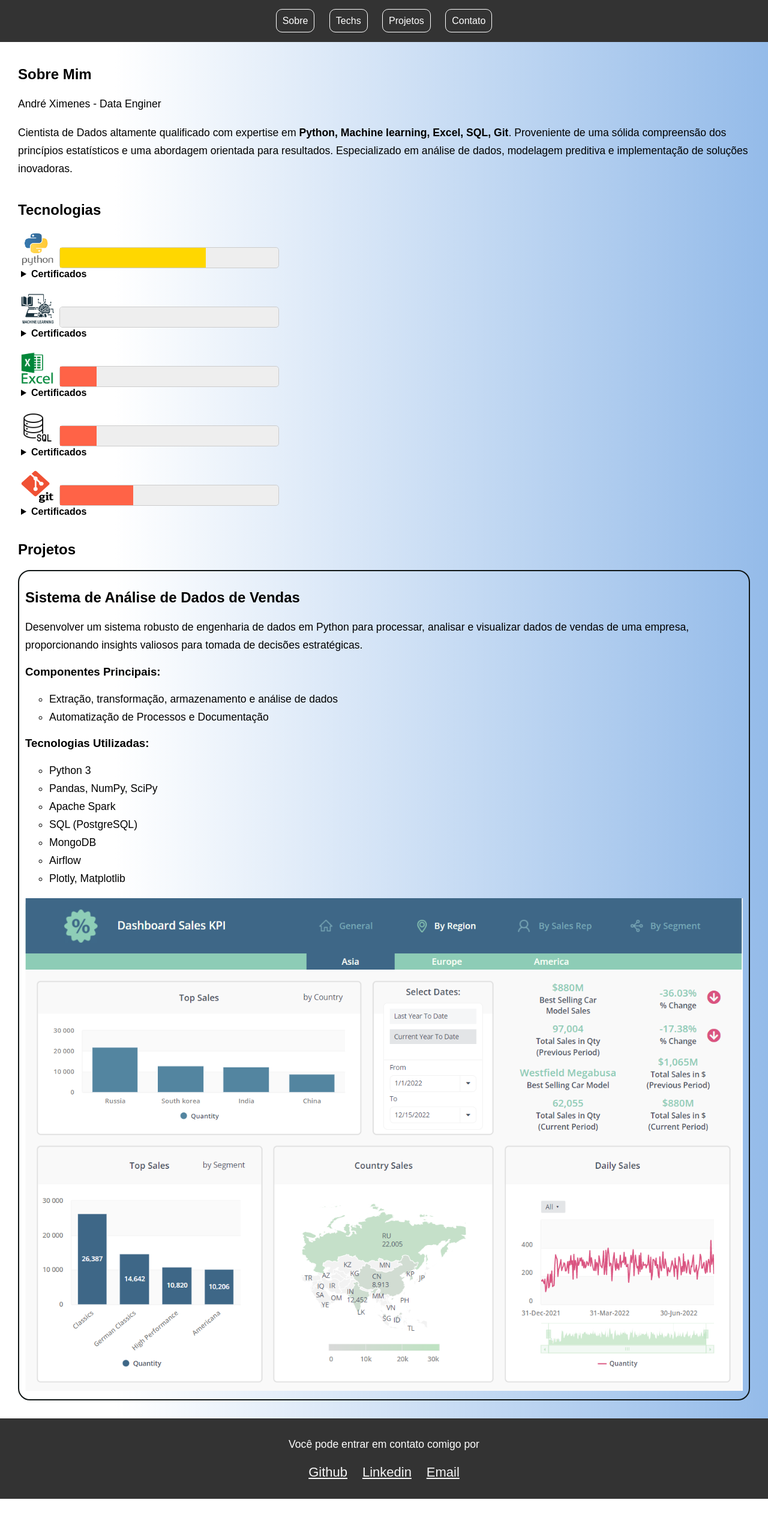
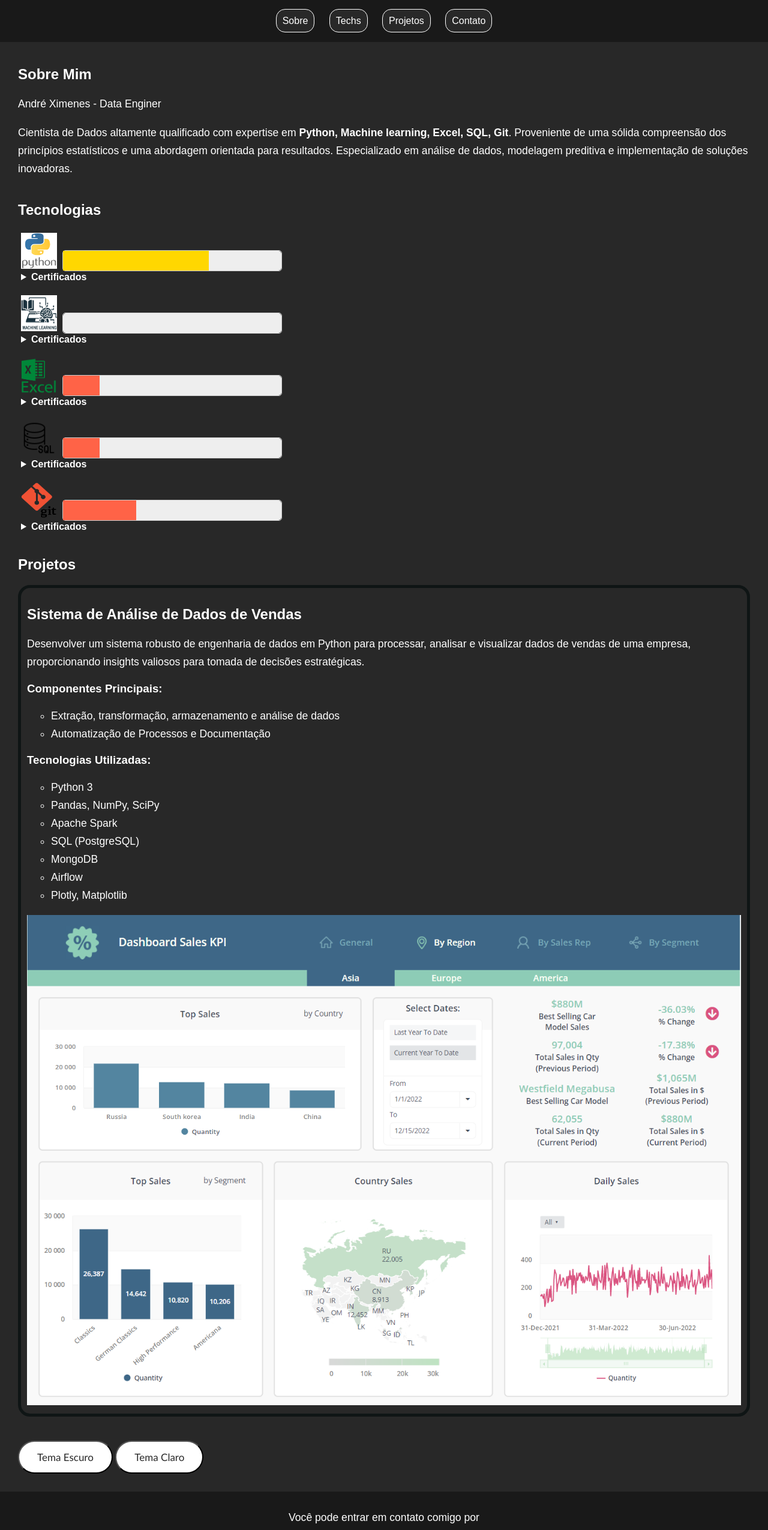
Before and after one commit to AndreXime/AndreXime.github.io, a plain HTML site: page index.html in a window 1280 px wide. Shown: the top 2550 px of the page at 60% size. Before the commit the page ends 2498 px from the top, so only its background shows below. Drawn offline with Linux system fonts and the light colour scheme.

Commit message:
Tema Claro

```diff
--- a/index.html
+++ b/index.html
@@ -106,6 +106,11 @@
         </ul>
     </section>
 
+    <section>
+        <button id="Dark">Tema Escuro</button>
+        <button id="Light">Tema Claro</button>
+    </section>
+
     <footer id="Contato">
         <p>Você pode entrar em contato comigo por</p>
         <p>
--- a/scripts.js
+++ b/scripts.js
@@ -7,3 +7,17 @@ function Scroll(sectionId) {
       });
     }
 }
+
+document.getElementById('Dark').addEventListener('click', DarkTheme)
+document.getElementById('Light').addEventListener('click', LightTheme)
+
+function DarkTheme() {
+  document.documentElement.style.setProperty('--cor-Pallet1', '#282828');
+  document.documentElement.style.setProperty('--cor-Pallet2', '#191919');
+  document.documentElement.style.setProperty('--cor-Pallet3', '#ffffff');
+}
+function LightTheme() {
+  document.documentElement.style.setProperty('--cor-Pallet1', '#ffffff');
+  document.documentElement.style.setProperty('--cor-Pallet2', '#72A0C1');
+  document.documentElement.style.setProperty('--cor-Pallet3', '#000000');
+}
--- a/style.css
+++ b/style.css
@@ -1,5 +1,10 @@
 html {
     scroll-behavior: smooth;
+}
+:root {
+    --cor-Pallet1: #282828;
+    --cor-Pallet2: #191919;
+    --cor-Pallet3: #ffffff;
 }
 .noselect{
     user-select: none;
@@ -9,7 +14,8 @@ body {
     margin: 0;
     padding: 0;
     padding-top: 70px;
-    background: linear-gradient(90deg, rgba(255,255,255,1) 15%, rgba(148,187,233,1) 100%);
+    color: var(--cor-Pallet3);
+    background: var(--cor-Pallet1);
     max-width: 100%;
 }
 
@@ -38,8 +44,7 @@ progress[value="6"]::-webkit-progress-value {
 }
 
 header {
-    background-color: #333;
-    color: #fff;
+    background-color: var(--cor-Pallet2);;
     text-align: center;
     top: 0;
     z-index: 5;
@@ -56,10 +61,11 @@ header ul li {
     margin: 0 10px;
 }
 header ul li a {
-    color: #fff;
+    color: var(--cor-Pallet3);
+    background-color: var(--cor-Pallet1);
     padding: 10px;
-    border: 1px solid #ffffff;
-    border-radius: 10px;
+    border: 1px solid var(--cor-Pallet3);
+    border-radius: 15px;
     cursor: pointer;
 }
 
@@ -85,8 +91,8 @@ p, #Projects li > ul{
     margin: 5px;
 }
 #tech-list li img{
-    height: 55px;
-    width: 55px;
+    height: 60px;
+    width: 60px;
 }
 
 details summary {
@@ -100,7 +106,7 @@ details summary {
     padding: 0;
 }
 #Projects > li {
-    border: 2px solid #0f1515;
+    border: 5px solid #0f1515;
     border-radius: 20px;
     margin: 10px 0;
     padding: 10px;
@@ -110,14 +116,24 @@ details summary {
     max-width: 100%;
 }
 
+#Dark,#Light{
+	background-color: var(--cor-Pallet3);
+	border-radius: 30px;
+	cursor: pointer;
+	color: var(--cor-Pallet1);
+	font-family: Trebuchet MS;
+	font-size: 17px;
+	padding: 15px 30px;
+}
+
 footer {
     text-align: center;
-    background-color: #333;
-    color: #fff;
+    background-color: var(--cor-Pallet2);
     padding: 10px 0;
 }
 footer p a{
     font-size: 22px;
-    color:whitesmoke;
     padding: 10px;
+    color: var(--cor-Pallet3);
+    text-decoration: none;
 }
```
